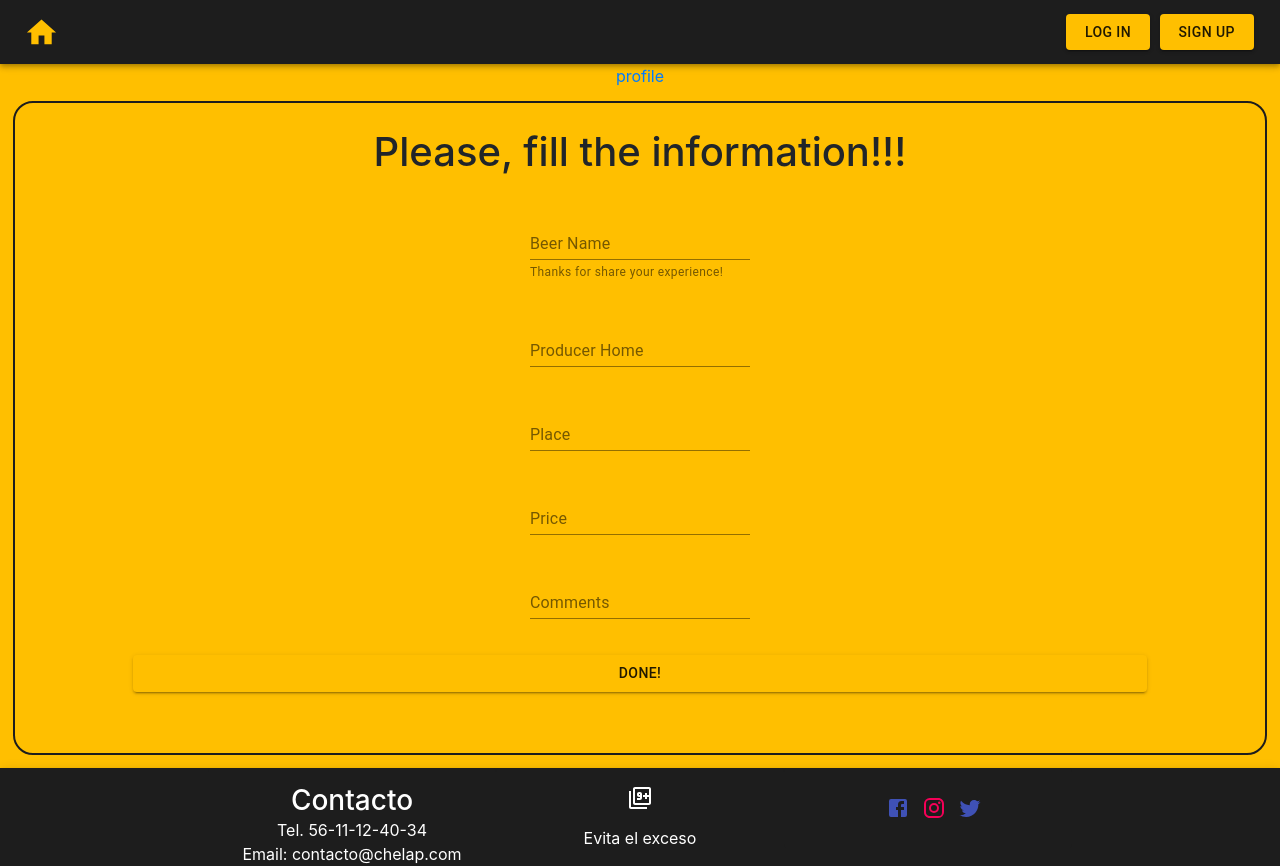
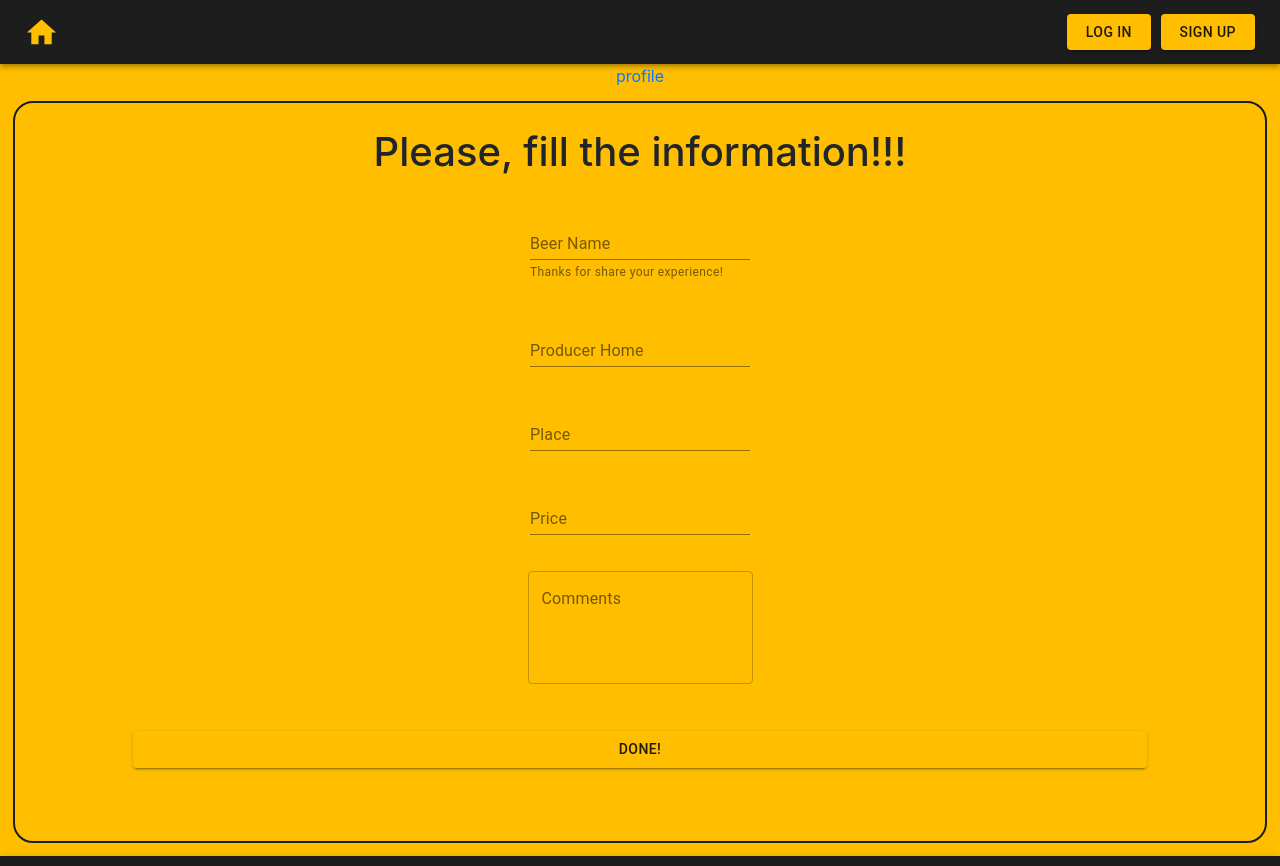
Before and after one commit to grja04/Beer-Path-Front, a React (Create React App) app: page /post in a window 1280 px wide. Shown: the top 866 px of the page. Built offline with nearby package versions, Linux system fonts and the light colour scheme.

Commit message:
version to share

```diff
--- a/src/components/yellowButton.js
+++ b/src/components/yellowButton.js
@@ -12,6 +12,7 @@ const useStyles = makeStyles((theme) => ({
   button:{
     background:'#FFBF00',
     width:'90%',
+    margin:'1%'
   },
 }));
 
--- a/src/pages/post.js
+++ b/src/pages/post.js
@@ -6,6 +6,7 @@ import FormHelperText from '@material-ui/core/FormHelperText';
 import { makeStyles } from '@material-ui/core/styles';
 import { Grid } from '@material-ui/core';
 import YellowButton from '../components/yellowButton';
+import TextField from '@material-ui/core/TextField';
 
 const useStyles = makeStyles((theme) => ({
   pageRoot: {
@@ -60,10 +61,13 @@ function Post() {
           </FormControl>
         </Grid>
         <Grid item className={classes.formStyle}>
-          <FormControl>
-          <InputLabel htmlFor="my-input">Comments</InputLabel>
-          <Input id="my-input" aria-describedby="my-helper-text" />
-          </FormControl>
+          <TextField
+            id="outlined-multiline-static"
+            label="Comments"
+            multiline
+            rows={4}
+            variant="outlined"
+          />
         </Grid>
         <Grid item className={classes.formStyle}>
           <YellowButton text="Done!"/>
```
